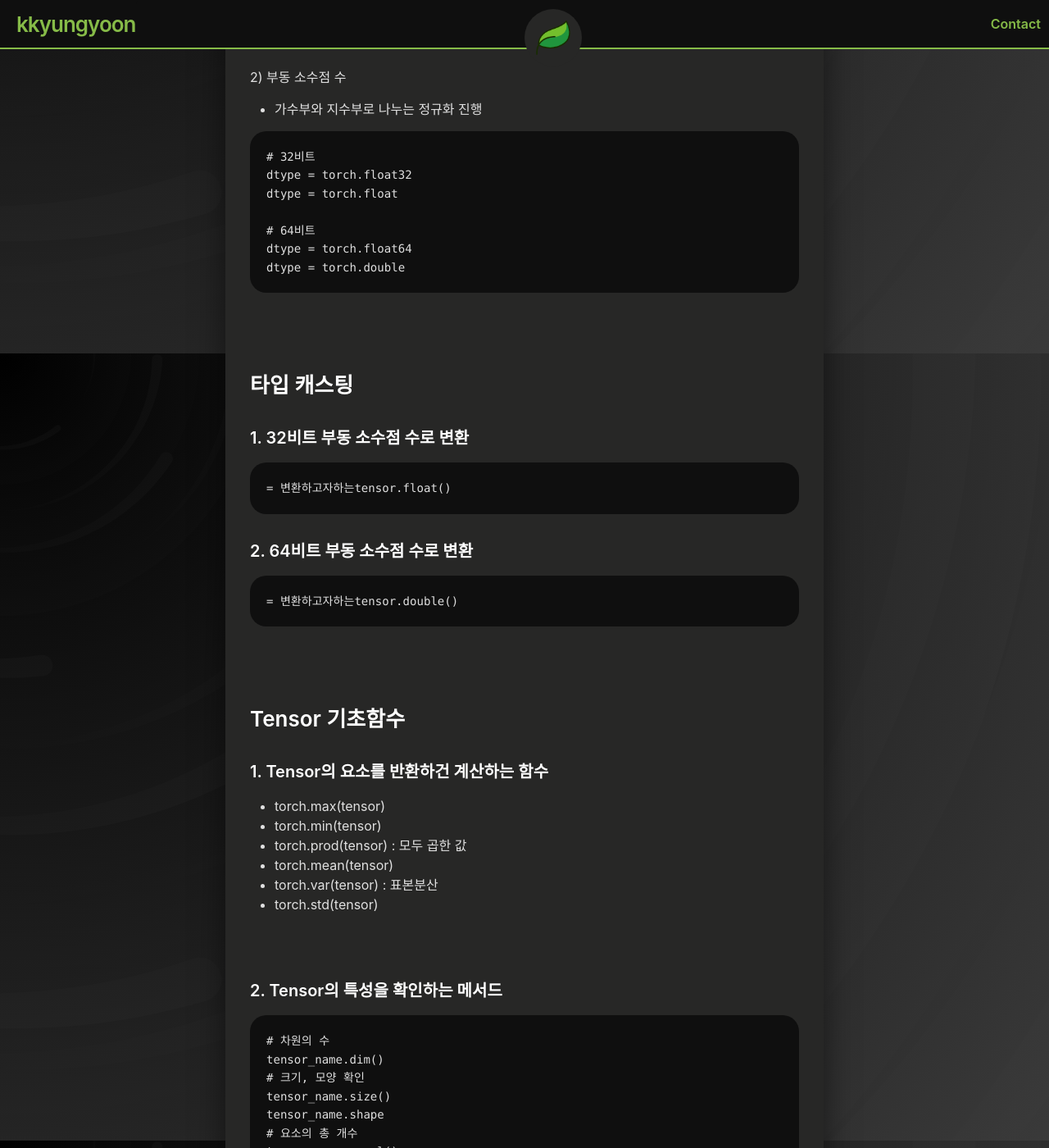
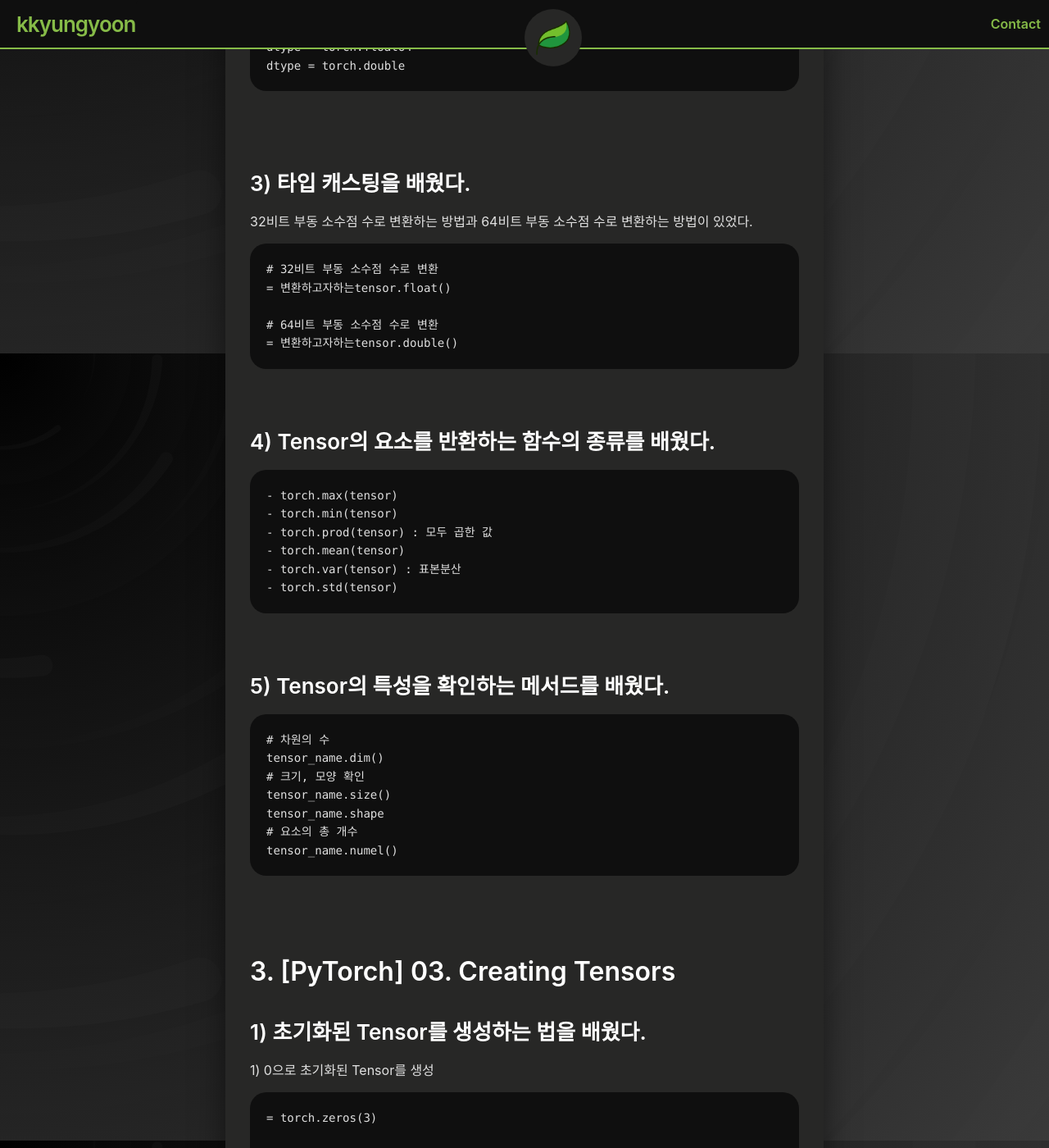
Before and after one commit to kkyungyoon/kkyungyoon.github.io, a Jekyll site: the page built from _posts/2024-08-05-boostcamp-001.md, in a window 1280 px wide and 1400 px high, scrolled down 2449 px. Shown: the whole window at 82% size. Built offline with Jekyll 4.4.1, drawn with Linux system fonts in a browser that asks for light colours; a script that is not in the unit is left out; some of the changed text lies outside the part shown.

Commit message:
2024-08-05-boostcamp-001

````diff
--- a/_posts/2024-08-05-boostcamp-001.md
+++ b/_posts/2024-08-05-boostcamp-001.md
@@ -9,21 +9,15 @@ tags: [Naver Boostcamp, daily report]
 
 ## 1. [PyTorch] 01. PyTorch 기초
 
-### Pytorch 아키텍처
-1) Top-level API
-2) Mid-level Engine
-3) Low-level Library
-사용자의 텐서연산 담당, gpu를 담당하는 cuda등 실제 하드웨어와 연동해 연산 수행
-<br><br>
+### 1) Pytorch를 사용하면 좋은 점을 배웠다.
+- 사용하기 간편하다.
+- 강력한 커뮤니티와 생태계가 존재한다.
+- 동적 계산 그래프가 가능하다.
+- 대규모 병렬 연산을 효율적으로 수행한다.
 
-### Pytorch 사용하면 좋은 점
-1) 간편한 사용성
-2) 강력한 커뮤니티와 생태계
-3) 동적 계산 그래프
-4) 대규모 병렬 연산을 효율적으로 수행
-<br><br>
+<br>
 
-### Tensor 생성 코드
+### 2) Pytorch로 텐서를 만드는 법을 배웠다.
  1) 0차원 텐서 : argument가 scalar 형태
  2) 1차원 텐서 : argument가 1차원 리스트 형태
  - dim-0에 집중(차원이 늘어날 때마다 축의 위치가 변경됨)
@@ -40,9 +34,9 @@ tags: [Naver Boostcamp, daily report]
 
 ## 2. [PyTorch] 02. Data type & Basic Functions
 
-###  Pytorch 데이터 타입
-#### 1. 정수형 데이터 타입
+### 1) Pytorch 데이터 타입에 정수형, 실수형이 있고, 이를 만드는 법을 배웠다.
 
+#### 정수
 1) 8비트 정수
 ```
 # 부호 없음
@@ -69,15 +63,14 @@ dtype = torch.int
 dtype = torch.int64
 dtype = torch.long
 ```
-<br><br>
+<br>
 
-#### 2. 실수형 데이터 타입
-신경망 수치에 사용되기 때문에 가장 중요한 데이터 타입
+#### 실수
+신경망 수치에 사용되기 때문에 가장 중요한 데이터 타입이다.
 
 1) 고정 소수점 수
 - 16비트 고정 소수점 수
 - 컴퓨터가 메모리를 감당하기 어려운 문제점 발생
-<br>
 
 2) 부동 소수점 수
 - 가수부와 지수부로 나누는 정규화 진행
@@ -94,30 +87,32 @@ dtype = torch.double
 
 <br><br>
 
-### 타입 캐스팅
+### 3) 타입 캐스팅을 배웠다.
 
-#### 1. 32비트 부동 소수점 수로 변환
+32비트 부동 소수점 수로 변환하는 방법과 64비트 부동 소수점 수로 변환하는 방법이 있었다.
+
 ```
+# 32비트 부동 소수점 수로 변환
 = 변환하고자하는tensor.float()
-```
-#### 2. 64비트 부동 소수점 수로 변환
-```
+
+# 64비트 부동 소수점 수로 변환
 = 변환하고자하는tensor.double()
 ```
-<br><br>
+<br>
 
-### Tensor 기초함수
+### 4) Tensor의 요소를 반환하는 함수의 종류를 배웠다.
 
-#### 1. Tensor의 요소를 반환하건 계산하는 함수
+```
 - torch.max(tensor)
 - torch.min(tensor)
 - torch.prod(tensor) : 모두 곱한 값
 - torch.mean(tensor)
 - torch.var(tensor) : 표본분산
 - torch.std(tensor)
-<br><br>
+```
+<br>
 
-#### 2. Tensor의 특성을 확인하는 메서드
+### 5) Tensor의 특성을 확인하는 메서드를 배웠다.
 
 ```
 # 차원의 수
@@ -133,9 +128,8 @@ tensor_name.numel()
 
 ## 3. [PyTorch] 03. Creating Tensors
 
-### Tensor의 생성
 
-#### 1. 초기화된 Tensor
+### 1) 초기화된 Tensor를 생성하는 법을 배웠다.
 1) 0으로 초기화된 Tensor를 생성
 ```
 = torch.zeros(3)
@@ -166,7 +160,7 @@ print(c.dtype)
 ```
 <br><br>
 
-#### 2. 특정한 값으로 초기화된 Tensor 변환
+### 2) 특정한 값으로 초기화된 Tensor 변환하는 것이 가능하다.
 
 ```
 # 크기와 자료형이 같은 0으로 초기화된 Tensor
@@ -177,7 +171,7 @@ print(c.dtype)
 ```
 <br><br>
 
-#### 3. 난수로 초기화된 Tensor 생성
+### 3) 난수로 초기화된 Tensor 생성도 가능하다.
 
 ```
 # [0, 1] 구간의 연속균등분포 난수 Tensor
@@ -193,14 +187,14 @@ torch.randn_like(i)
 ```
 <br><br>
 
-#### 4. 지정된 범위 내에서 초기화된 Tensor 생성
+### 4) 지정된 범위 내에서 초기화된 Tensor 생성
 ```
 = torch.arange(start, end, step)
 # step은 소수 간격으로도 가능 -> 데이터타입이 부동소수점 수로 나옴
 ```
 <br><br>
 
-#### 5. 초기화되지 않은 Tensor 생성
+### 5) 초기화되지 않은 Tensor 생성도 가능하다.
 ```
 # 초기화되지 않은 Tensor 생성
 q = torch.empty(5)
@@ -212,7 +206,7 @@ torch.fill_(q, 3.0)
 ```
 <br><br>
 
-#### 6. list, Numpy 데이터로부터 Tensor 생성
+### 6) list, Numpy 데이터로부터 Tensor 생성도 가능하다.
 ```
 # list 생성 후, 텐서 생성하는 코드
 = torch.tensor(list)
@@ -223,7 +217,7 @@ torch.fill_(q, 3.0)
 ```
 <br><br>
 
-#### 7. CPU Tensor 생성
+### 7) CPU Tensor 생성도 가능하다.
 
 ```
 # 정수형 CPU Tensor 생성
@@ -239,7 +233,7 @@ torch.DoubleTensor
 ```
 <br><br>
 
-#### 8. Tensor의 복제
+### 8) 생성 뿐만 아니라 복제도 가능하다.
 ```
 y = x.clone()
 z = x.detach()
@@ -248,7 +242,7 @@ z = x.detach()
 ```
 <br><br>
 
-#### 9. CUDA Tensor 생성과 변환
+### 9) CUDA Tensor 생성과 변환도 배웠다.
 ```
 # 디바이스 확인
 tensor_name.device
````
